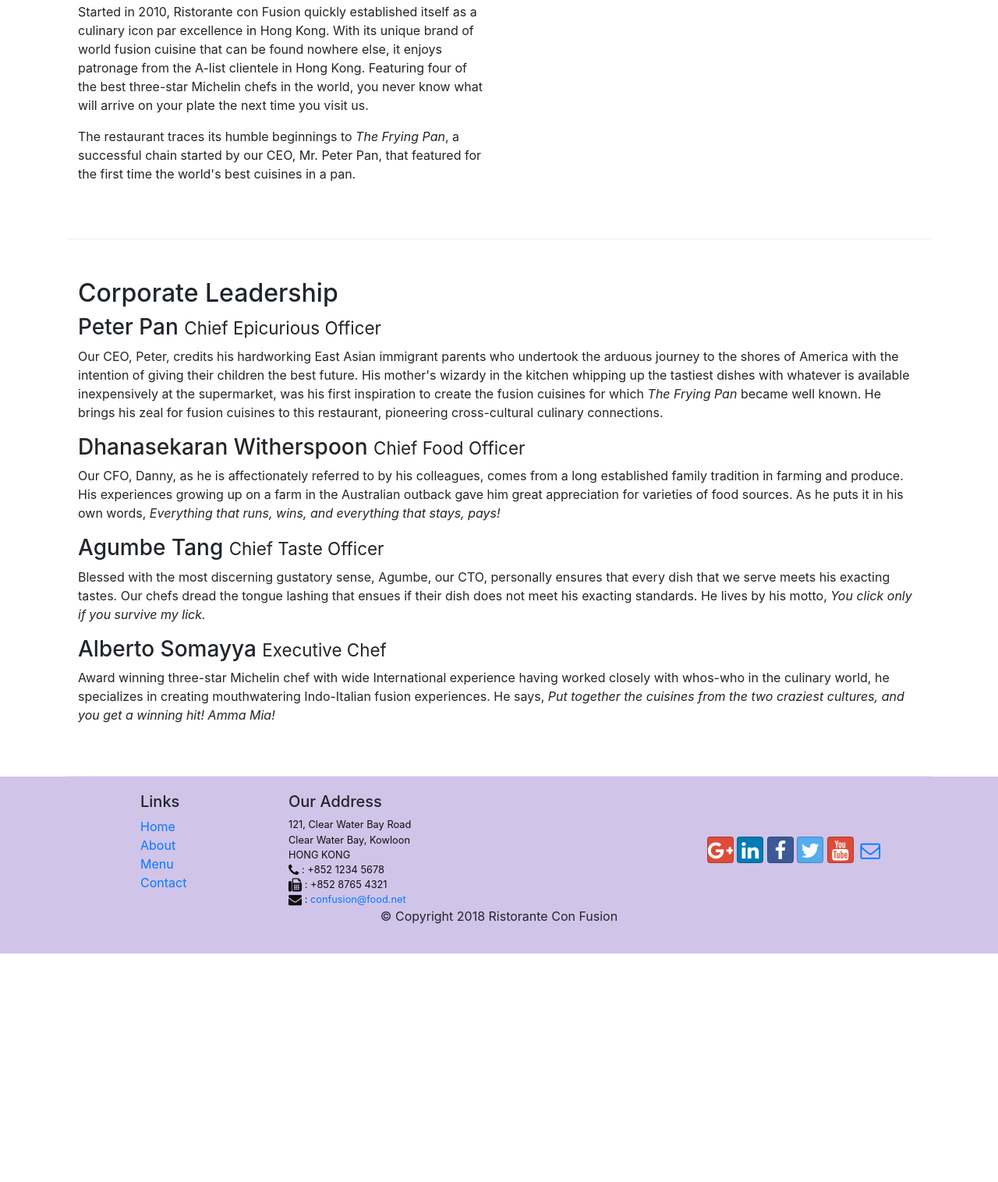
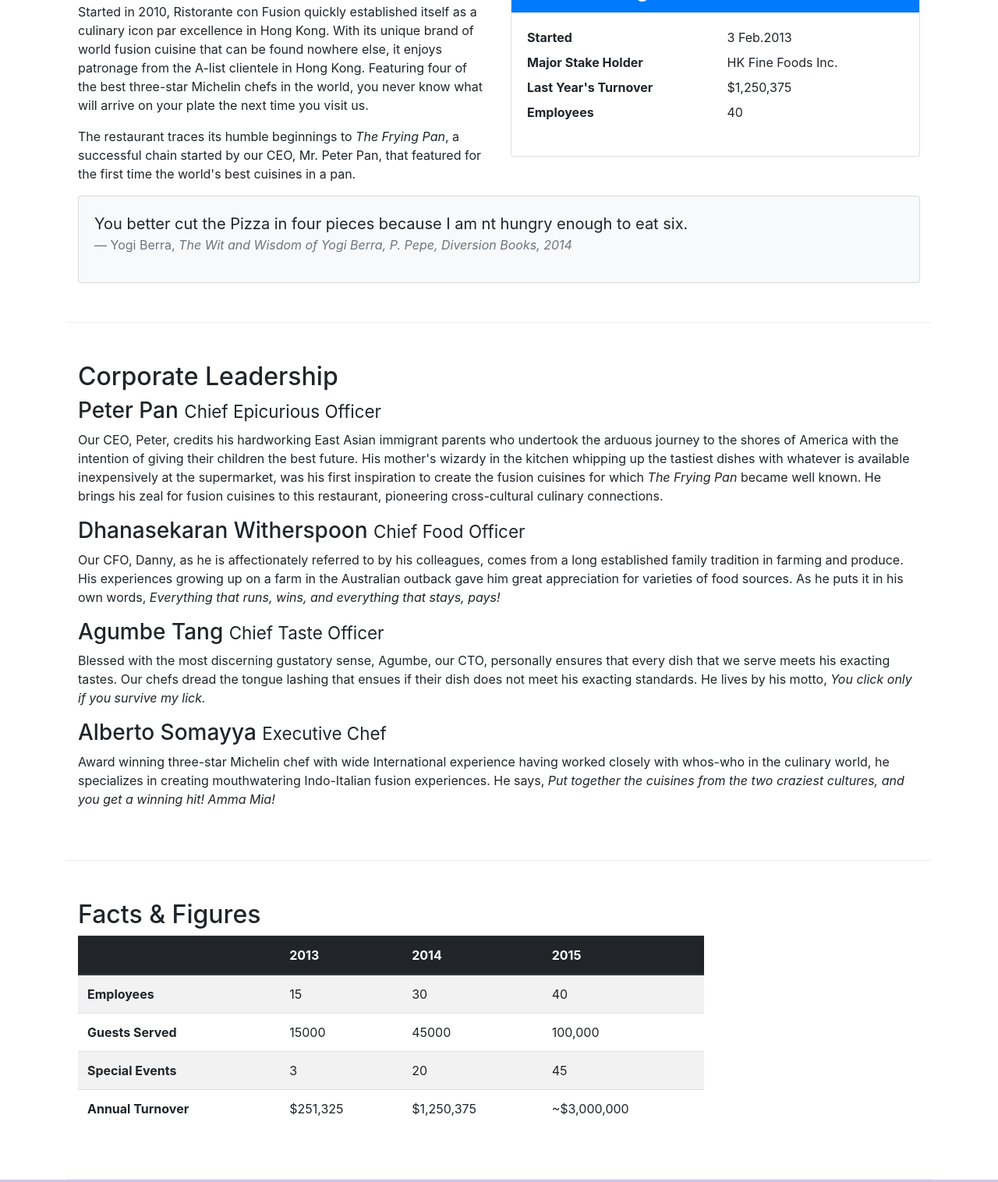
Before and after one commit to thecr7guy2/conFusion, a website: page Bootstrap4/conFusion/aboutus.html in a window 1280 px wide. Shown: the part 558-2074 px from the top of the page at 78% size. Before the commit the page ends 1781 px from the top, so only its background shows below. Drawn offline with nearby package versions, Linux system fonts and the light colour scheme.

Commit message:
tables and cards

```diff
--- a/Bootstrap4/conFusion/aboutus.html
+++ b/Bootstrap4/conFusion/aboutus.html
@@ -77,7 +77,36 @@
                 <p>Started in 2010, Ristorante con Fusion quickly established itself as a culinary icon par excellence in Hong Kong. With its unique brand of world fusion cuisine that can be found nowhere else, it enjoys patronage from the A-list clientele in Hong Kong.  Featuring four of the best three-star Michelin chefs in the world, you never know what will arrive on your plate the next time you visit us.</p>
                 <p>The restaurant traces its humble beginnings to <em>The Frying Pan</em>, a successful chain started by our CEO, Mr. Peter Pan, that featured for the first time the world's best cuisines in a pan.</p>
             </div>
-            <div>
+            <div class="col-sm-6 col-12">
+            <div class="card">
+                <h3 class="card-header bg-primary text-white">
+                    Facts At a glance
+                </h3>
+                <div class="card-body">
+                    <dl class="row">
+                        <dt class="col-6">Started</dt>
+                        <dd class="col-6">3 Feb.2013</dd>
+                        <dt class="col-6">Major Stake Holder</dt>
+                        <dd class="col-6">HK Fine Foods Inc.</dd>
+                        <dt class="col-6">Last Year's Turnover</dt>
+                        <dd class="col-6">$1,250,375</dd>
+                        <dt class="col-6">Employees</dt>
+                        <dd class="col-6">40</dd>
+                    </dl>
+                </div>
+            </div>
+            </div>
+            <div class="col-12">
+                <div class="card card-body bg-light">
+                        <blockquote class="blockquote">
+                            <p class="mb-0">You better cut the Pizza in four pieces because I am nt hungry enough to eat six.</p>
+                            <footer class="blockquote-footer">Yogi Berra,
+                                    <cite title="Source Title">The Wit and Wisdom of Yogi Berra,
+                                    P. Pepe, Diversion Books, 2014</cite>
+                                </footer>
+                        </blockquote>
+
+                </div>
             </div>
         </div>
 
@@ -93,6 +122,53 @@
                 <p class="d-none d-sm-block">Blessed with the most discerning gustatory sense, Agumbe, our CTO, personally ensures that every dish that we serve meets his exacting tastes. Our chefs dread the tongue lashing that ensues if their dish does not meet his exacting standards. He lives by his motto, <em>You click only if you survive my lick.</em></p>
                 <h3>Alberto Somayya <small>Executive Chef</small></h3>
                 <p class="d-none d-sm-block">Award winning three-star Michelin chef with wide International experience having worked closely with whos-who in the culinary world, he specializes in creating mouthwatering Indo-Italian fusion experiences. He says, <em>Put together the cuisines from the two craziest cultures, and you get a winning hit! Amma Mia!</em></p>
+            </div>
+       </div>
+
+       <div class="row row-content">
+           <div class="col-12 col-sm-9">
+               <h2>Facts &amp; Figures</h2>
+               <div class="table-responsive">
+                <table class="table table-striped">
+                <thead class="thead-dark">
+                    <tr>
+                        <th>&nbsp;</th>
+                        <th>2013</th>
+                        <th>2014</th>
+                        <th>2015</th>
+                    </tr>
+                    </thead>
+                    <tbody>
+                        <tr>
+                            <th>Employees</th>
+                            <td>15</td>
+                            <td>30</td>
+                            <td>40</td>
+                        </tr>
+                        <tr>
+                                <th>Guests Served</th>
+                                <td>15000</td>
+                                <td>45000</td>
+                                <td>100,000</td>
+                            </tr>
+                            <tr>
+                                <th>Special Events</th>
+                                <td>3</td>
+                                <td>20</td>
+                                <td>45</td>
+                            </tr>
+                            <tr>
+                                <th>Annual Turnover</th>
+                                <td>$251,325</td>
+                                <td>$1,250,375</td>
+                                <td>~$3,000,000</td>
+                            </tr>
+                    </tbody>
+                </table>
+            </div>
+           </div>
+           <div class="col-12 col-sm-3">
+
             </div>
        </div>
 
```
